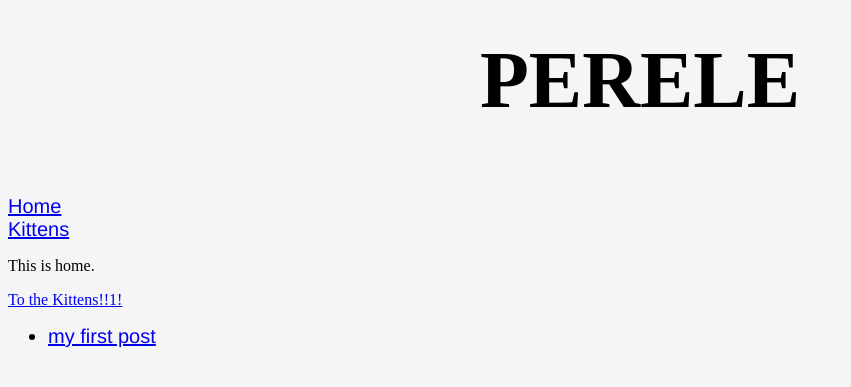
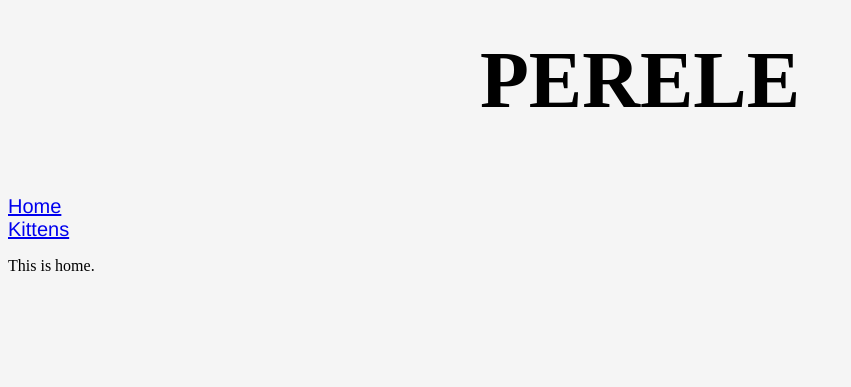
Before and after one commit to Perele/Perele.github.io, a Jekyll site: the page built from index.html, in a window 1280 px wide. Shown: the top 387 px of the page, without its empty margins (0-851 px from the left). Built offline with Jekyll 4.4.1, drawn with Linux system fonts in a browser that asks for light colours.

Commit message:
Update index.html

```diff
--- a/index.html
+++ b/index.html
@@ -4,10 +4,3 @@ title: Home
 ---
 
 <p>This is home.</p>
-<p><a href="kittens.html">To the Kittens!!1!</a></p>
-
-<ul>
-    {% for post in site.posts %}
-        <li><a href="{{ post.url }}">{{ post.title }}</a></li>
-    {% endfor %}
-</ul>
```
